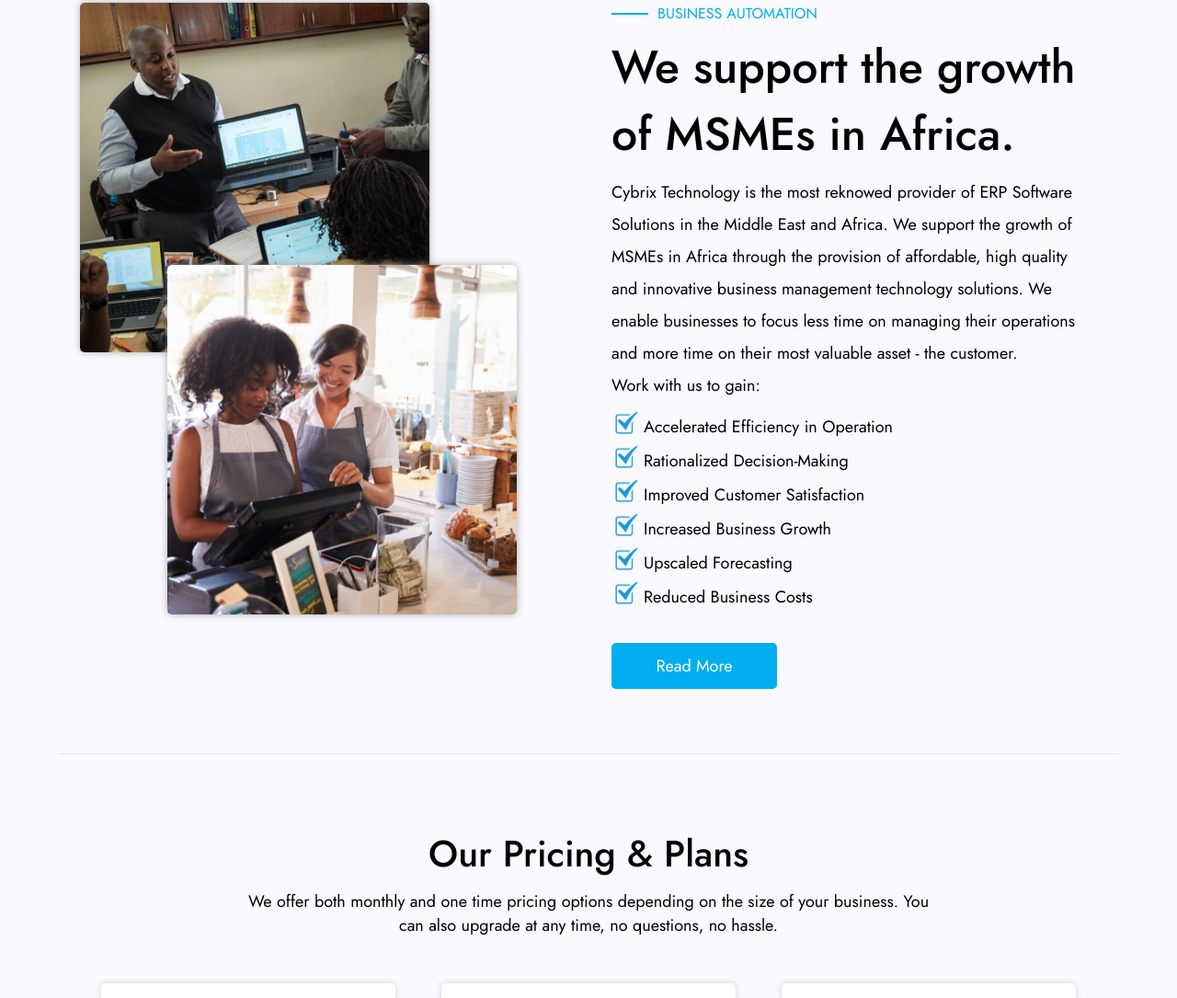
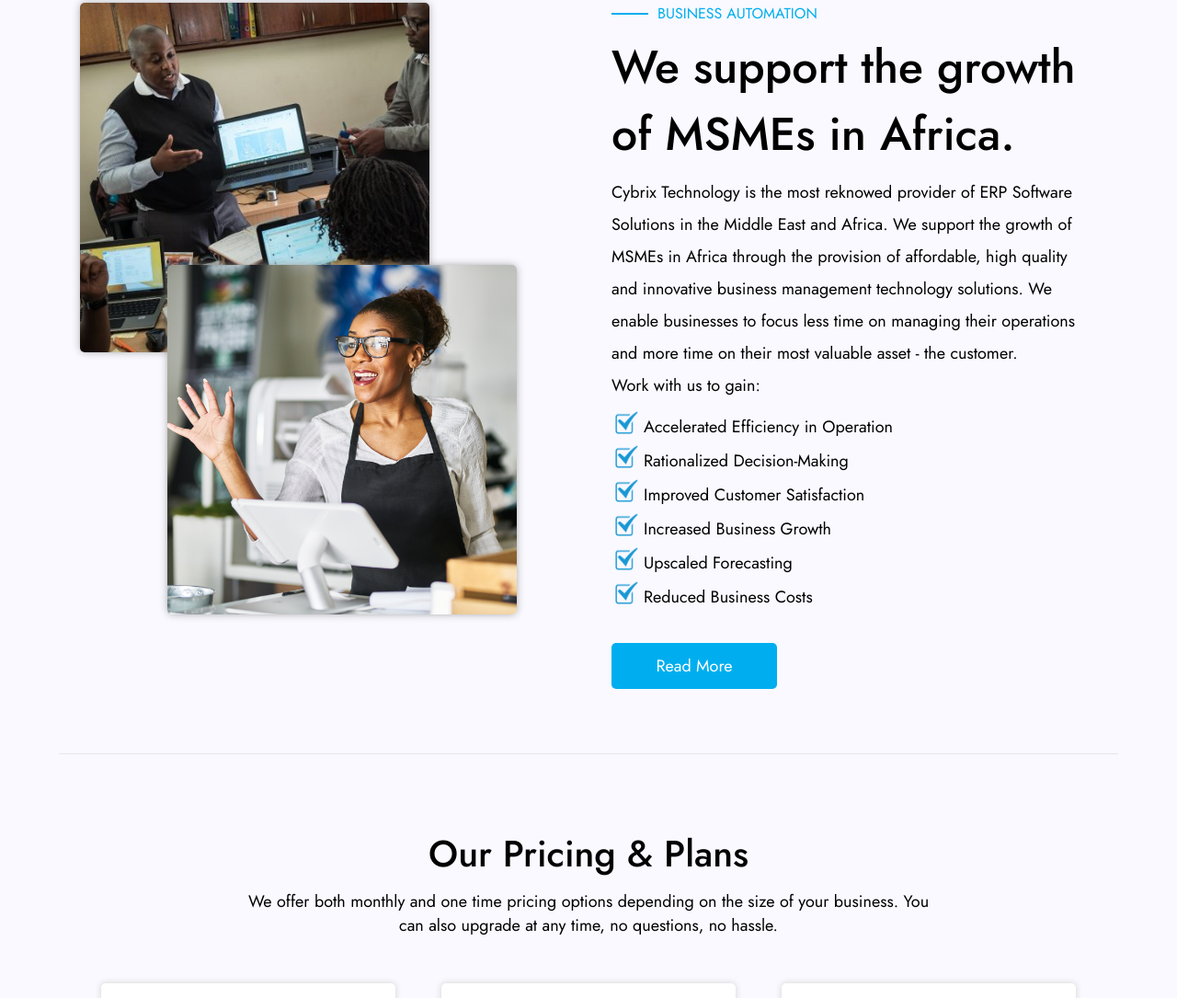
Before and after one commit to justallyt/cybrix-prototype, a plain HTML site: page index.html in a window 1280 px wide. Shown: the part 1642-2727 px from the top of the page at 92% size. Drawn offline with nearby package versions, Linux system fonts and the light colour scheme.

Commit message:
'Updates'

```diff
--- a/index.html
+++ b/index.html
@@ -156,7 +156,7 @@
                                          <img src="images/about-image2.jpg" alt="">
                                   </div>
                                   <div class="about-image">
-                                        <img src="images/cybrix-5.jpg" alt="">
+                                        <img src="images/cybrix-2.jpg" alt="">
                                   </div>
                             </div>
                             <div class="about-column">
```
